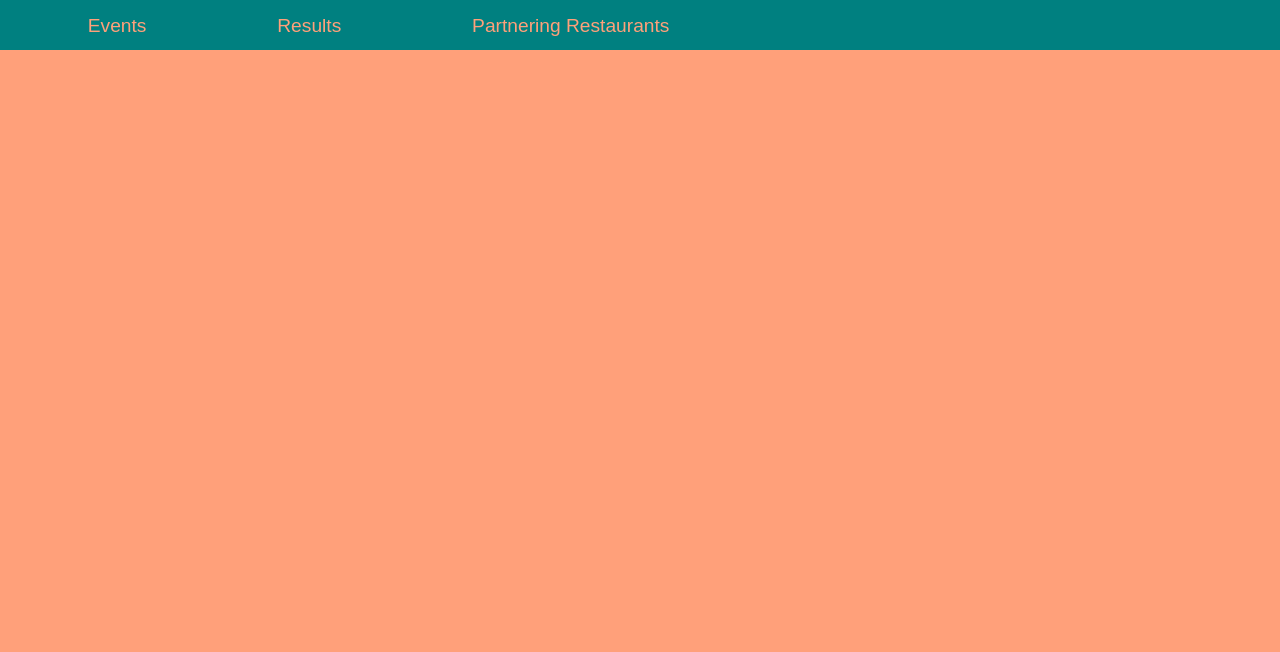
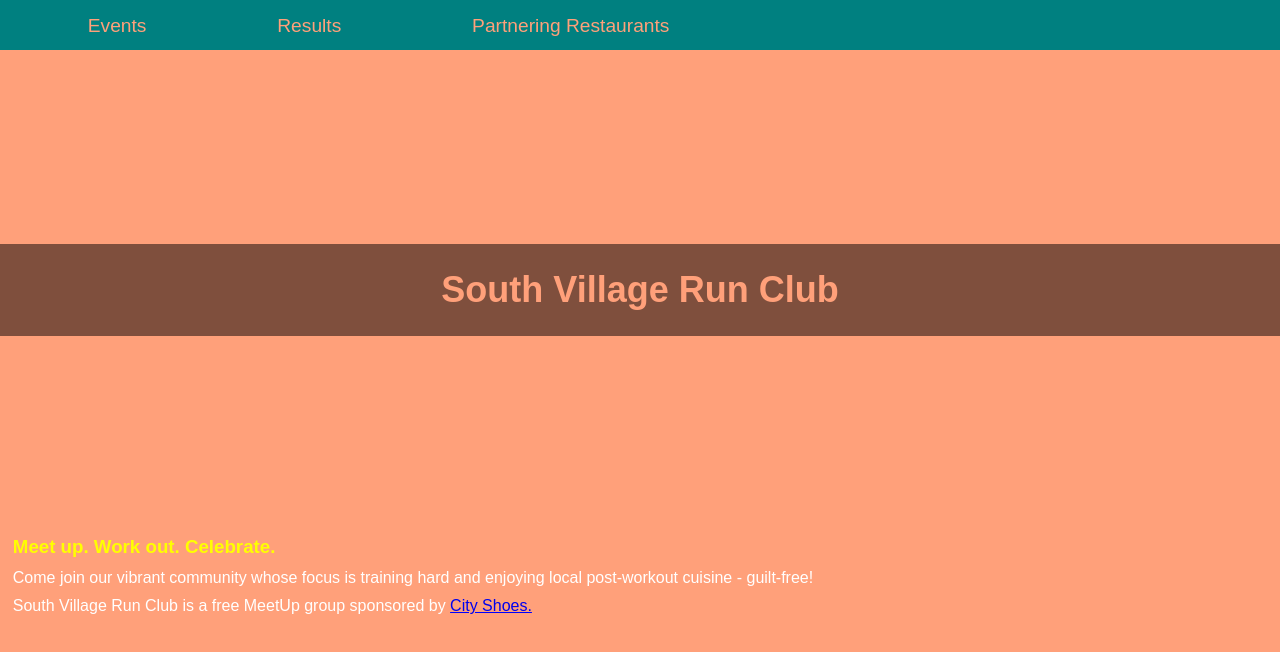
Before and after one commit to iolabiyi196/club-site, a plain HTML site: page index.html in a window 1280 px wide. Drawn offline with Linux system fonts and the light colour scheme.

Commit message:
styled events section

```diff
--- a/index.html
+++ b/index.html
@@ -14,5 +14,22 @@
         <a href="#restaurants"><li>Partnering Restaurants</li></a>
       </ul>
     </header>
+
+    <section id="banner">
+      <div class="content">
+        <h1>South Village Run Club</h1>
+      </div>
+    </section>
+
+    <section id="events">
+      <div class="motto">
+        <h3>Meet up. Work out. Celebrate.</h3>
+        <p>
+          Come join our vibrant community whose focus is training hard and
+          enjoying local post-workout cuisine - guilt-free! <br />
+          South Village Run Club is a free MeetUp group sponsored by <span id="link"><a href="https://shoecity.com/?srsltid=AfmBOooXbFLsvM-gyrg3xzKpQw-x20jttIUkRHpz5BQRKvYuIGf5uT7W" target="_blank">City Shoes.</a></span>
+        </p>
+      </div>
+    </section>
   </body>
 </html>
--- a/style.css
+++ b/style.css
@@ -4,7 +4,7 @@
     box-sizing: border-box;
 }
 
-    body {
+body {
     font-family: Montserrat, sans-serif;
     font-size: 16px;
     background-color: lightsalmon;
@@ -22,10 +22,10 @@ header {
 
 a {
     text-decoration: none;
-    color: lightsalmon;
 }
 
 .nav li {
+    color: lightsalmon;
     display: inline;
     margin: 5%;
 }
@@ -35,3 +35,37 @@ a {
         margin: 2%;
     }
 }
+
+#banner {
+    height: 30rem;
+    display: flex;
+    justify-content: center;
+    align-items: center;
+    text-align: center;
+}
+
+.content {
+    font-size: 1.5rem;
+    color: lightsalmon;
+    background-color: rgba(0.5, 0.5, 0.5, 0.5);
+    width: 100%;
+    padding: 25px;
+}
+
+.motto {
+    line-height: 1.8;
+    margin: 0 1%;
+}
+
+.motto h3 {
+    color: yellow;
+}
+
+.motto p {
+    color: white;
+}
+
+#link {
+    color: blue;
+    text-decoration: underline;
+}
```
